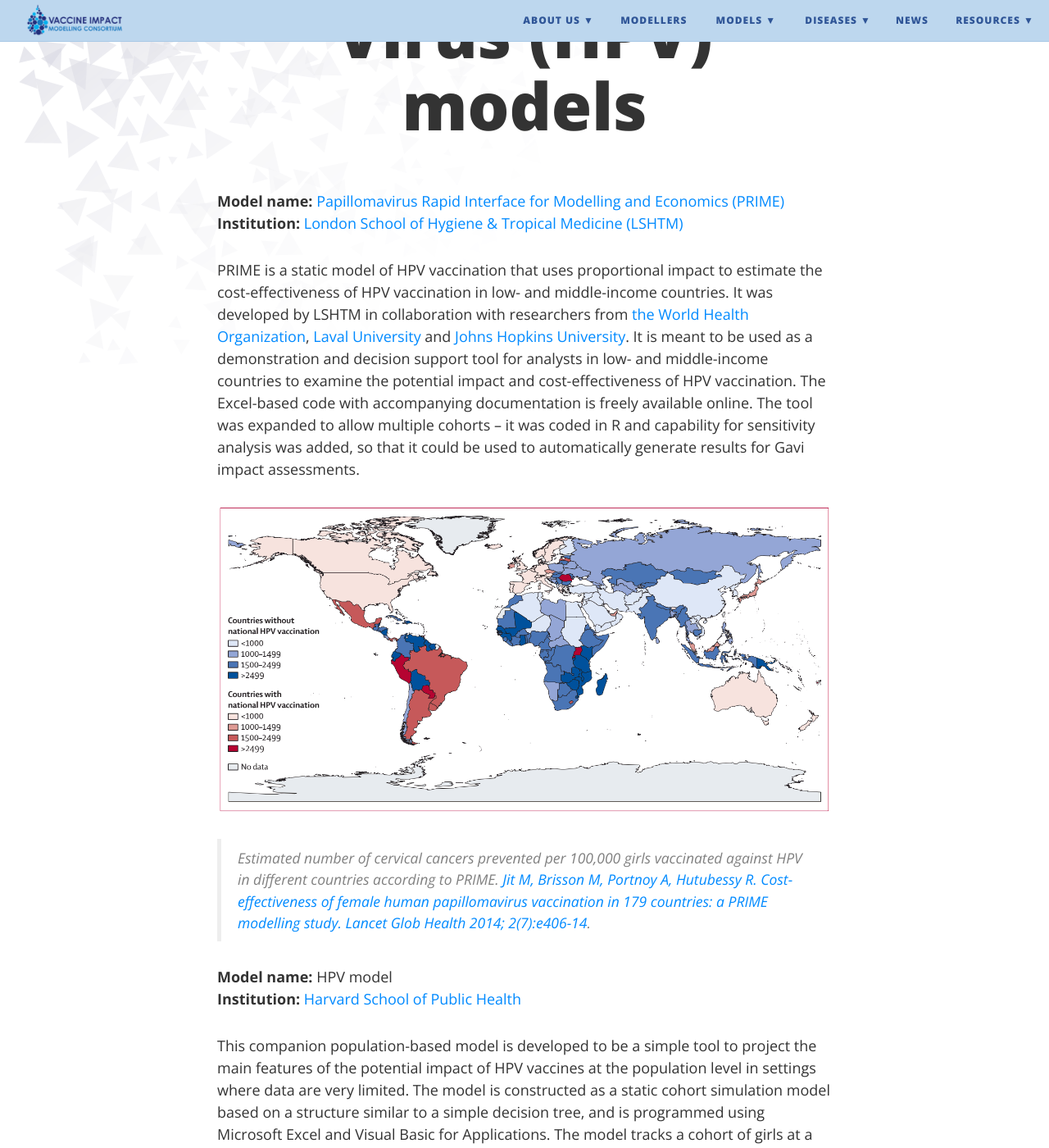
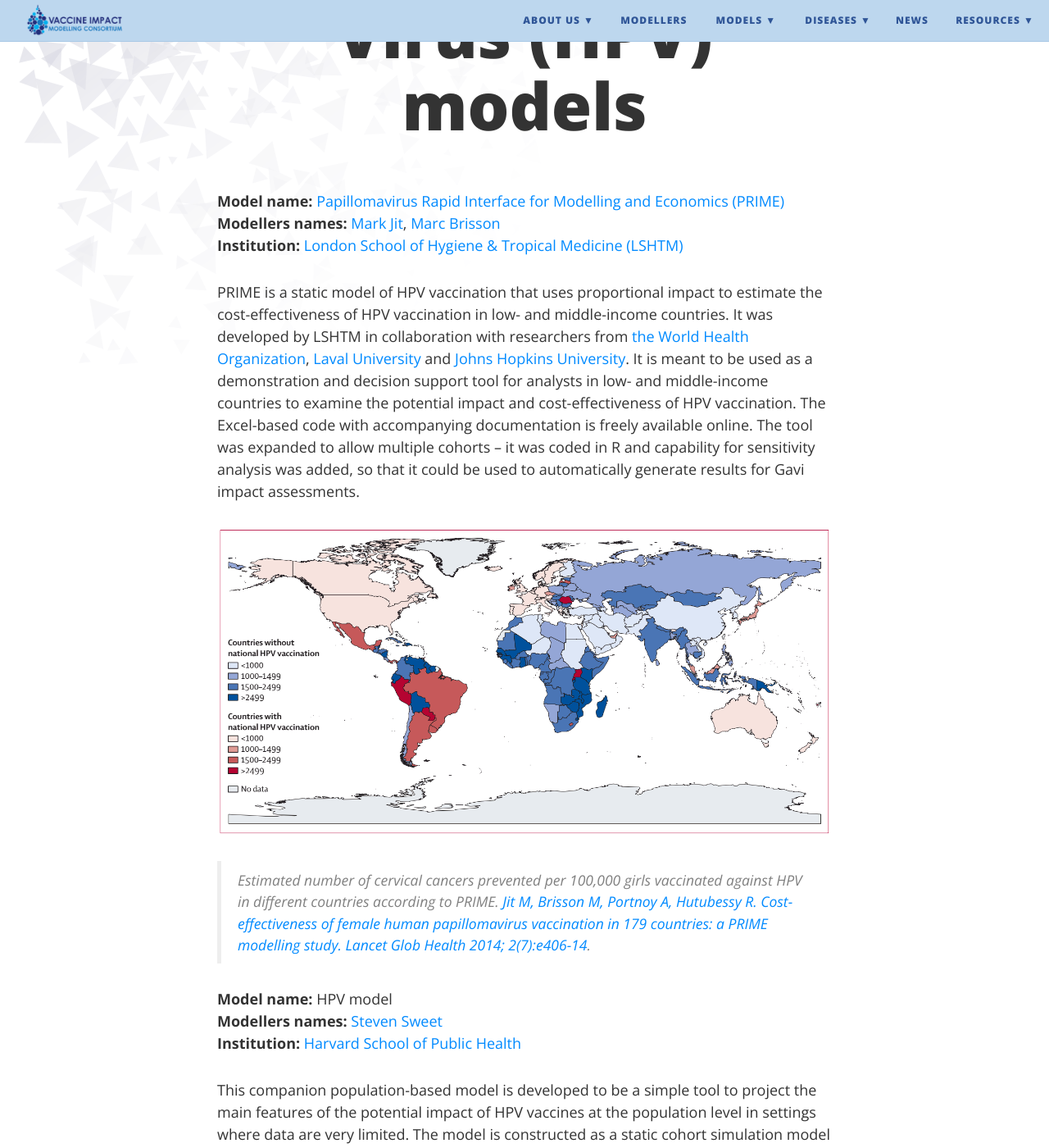
Before and after one commit to vimchub/vaccineimpact, a Jekyll site: the page built from models/hpv.md, in a window 1280 px wide and 1400 px high, scrolled down 222 px. Shown: the whole window at 82% size. Built offline with Jekyll 4.4.1, drawn with Linux system fonts in a browser that asks for light colours; nearby versions of some CDN libraries.

Commit message:
Adding modellers' names

```diff
--- a/models/hpv.md
+++ b/models/hpv.md
@@ -2,7 +2,8 @@
 title: Human Papilloma Virus (HPV) models
 ---
 
-**Model name:** [Papillomavirus Rapid Interface for Modelling and Economics (PRIME)](Papillomavirus Rapid Interface for Modelling and Economics (PRIME))
+**Model name:** [Papillomavirus Rapid Interface for Modelling and Economics (PRIME)](http://primetool.org/about-prime/)
+**Modellers names:** [Mark Jit](http://www.lshtm.ac.uk/aboutus/people/jit.mark), [Marc Brisson](http://www.marc-brisson.net/)
 **Institution:** [London School of Hygiene & Tropical Medicine (LSHTM)](http://www.lshtm.ac.uk/)
 
 PRIME is a static model of HPV vaccination that uses proportional impact to estimate the cost-effectiveness of HPV vaccination in low- and middle-income countries. It was developed by LSHTM in collaboration with researchers from [the World Health Organization](http://who.int/en/), [Laval University](https://www.ulaval.ca/en/) and [Johns Hopkins University](https://www.jhu.edu/). It is meant to be used as a demonstration and decision support tool for analysts in low- and middle-income countries to examine the potential impact and cost-effectiveness of HPV vaccination. The Excel-based code with accompanying documentation is freely available online. The tool was expanded to allow multiple cohorts – it was coded in R and capability for sensitivity analysis was added, so that it could be used to automatically generate results for Gavi impact assessments.
@@ -17,6 +18,7 @@
 <div id="harvard"></div>
 
 **Model name:** HPV model
+**Modellers names:** [Steven Sweet](http://chds.hsph.harvard.edu/People/Steven-Sweet)
 **Institution:** [Harvard School of Public Health](https://www.hsph.harvard.edu/)
 
 This companion population-based model is developed to be a simple tool to project the main features of the potential impact of HPV vaccines at the population level in settings where data are very limited. The model is constructed as a static cohort simulation model based on a structure similar to a simple decision tree, and is programmed using Microsoft Excel and Visual Basic for Applications. The model tracks a cohort of girls at a target age for their lifetimes, comparing health and cost outcomes with and without HPV vaccination programs.
```
